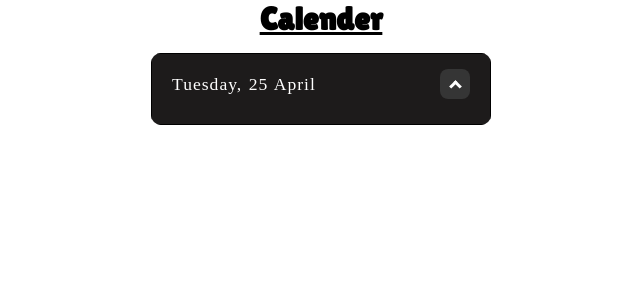
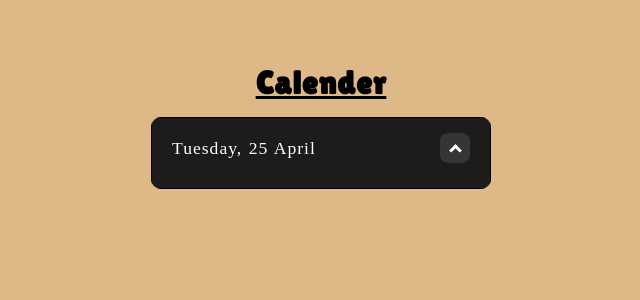
Before and after one commit to lusifer65/Windows_Calender, a React (Vite) app: page / in a window 1280 px wide. Shown: the top 300 px of the page, without its empty margins (319-959 px from the left). Built offline with nearby package versions, Linux system fonts and the light colour scheme.

Commit message:
Add body styles for background color and padding

```diff
--- a/style.css
+++ b/style.css
@@ -4,6 +4,11 @@
   box-sizing: border-box;
   color: white;
   font-family: "Geneva", Verdana, sans-serif;
+}
+
+body{
+  background-color: burlywood;
+  padding-top: 64px;
 }
 
 p {
@@ -17,6 +22,7 @@ h1 {
   font-family: "Lilita One", cursive;
   text-decoration: underline;
   margin-bottom: 1rem;
+  letter-spacing: 1px;
 }
 
 .container {
```
